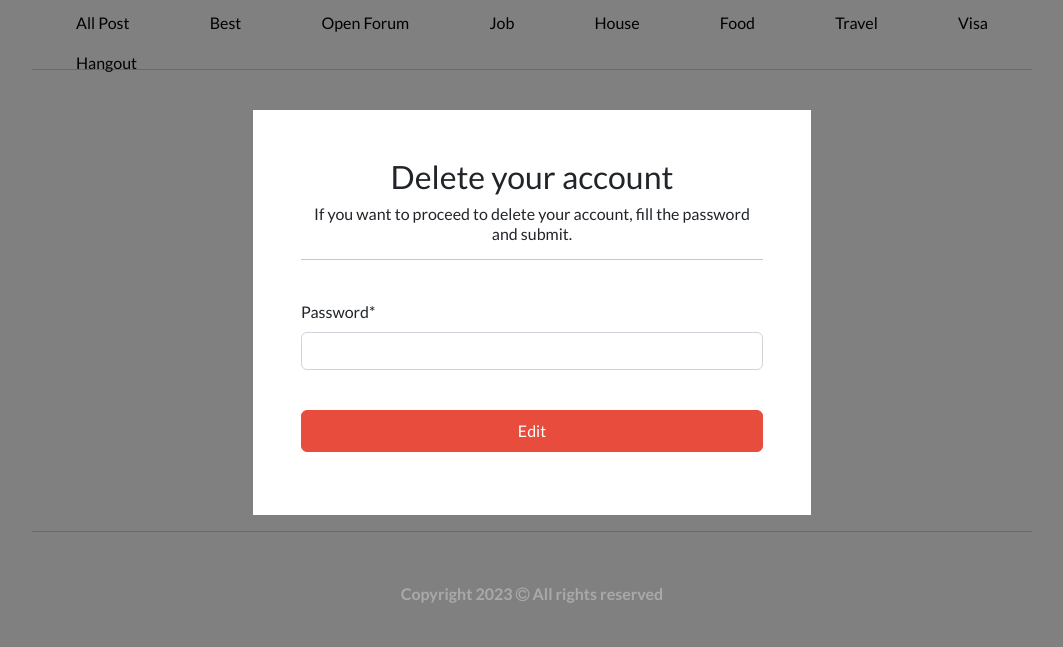
After one commit to ojg1993/CommuniTea, a Django app: page /accounts/delete-user in a window 1280 px wide. The commit adds this page. Shown: the part 153-800 px from the top of the page, without its empty margins (108-1171 px from the left). Run offline with Django 5.2, Linux system fonts and the light colour scheme; some libraries are stand-ins or nearby versions.

Commit message:
feat: implement user management
- Added updating & deleting user information logic in views.
- Added updating & deleting templates.
- Added PasswordConfirmationForm for the process of user deletion.
- Configured urls accordingly.

```diff
--- a/accounts/forms.py
+++ b/accounts/forms.py
@@ -30,3 +30,7 @@ class LoginForm(forms.Form):
         required=True,
         widget=forms.PasswordInput(attrs={"class": "form-control"}),
     )
+
+
+class PasswordConfirmationForm(forms.Form):
+    password = forms.CharField(required=True, widget=forms.PasswordInput())
--- a/accounts/templates/accounts/mypage.html
+++ b/accounts/templates/accounts/mypage.html
@@ -24,8 +24,8 @@
                     Manage Account
                 </button>
                 <ul class="dropdown-menu text-center">
-                    <li><a class="dropdown-item edit-item" href="#">Edit</a></li>
-                    <li><a class="dropdown-item delete-item" href="#">Delete</a></li>
+                    <li><a class="dropdown-item edit-item" href="{% url 'update-user' %}">Edit</a></li>
+                    <li><a class="dropdown-item delete-item" href="{% url 'delete-user' %}">Delete</a></li>
                 </ul>
             </div>
         </div>
--- /dev/null
+++ b/accounts/templates/accounts/registration/delete-user.html
@@ -0,0 +1,31 @@
+{% extends 'forum/base.html' %}
+{% load static %}
+{% load crispy_forms_tags %}
+
+{% block content %}
+    <style>
+        body{
+            background-color: grey;
+        }
+        .form-group {
+            margin-bottom: 15px;
+        }
+    </style>
+
+    <div class="container bg-white shadow-md p-5 form-layout w-50">
+        <h3 class="text-center"> Delete your account </h3>
+        <h6 class="text-center"> If you want to proceed to delete your account, fill the password and submit. </h6>
+        <hr>
+        <br>
+        <form method="POST" autocomplete="off" class="form-group ">
+            {% csrf_token %}
+            {{ form|crispy }}
+            <br>
+            <button type="submit" class="btn btn-danger navbar-btn text-white w-100 p-2">
+                Edit
+            </button>
+        </form>
+    </div>
+
+
+{% endblock %}
--- a/accounts/urls.py
+++ b/accounts/urls.py
@@ -7,6 +7,8 @@ from django.contrib.auth import views as auth_view
 urlpatterns = [
     # User
     path("register", views.register, name="register"),
+    path("update-user", views.update_user, name="update-user"),
+    path("delete-user", views.delete_user, name="delete-user"),
     path("user-login", views.user_login, name="user-login"),
     path("user-logout", views.user_logout, name="user-logout"),
     path("my-page", views.my_page, name="my-page"),
--- a/accounts/views.py
+++ b/accounts/views.py
@@ -3,6 +3,10 @@ from django.shortcuts import render, redirect
 from forum.models import Post, Comment
 from . import forms
 from .models import CustomUser
+
+# User info change / deletion
+from django.contrib.auth import update_session_auth_hash, logout
+from .forms import PasswordConfirmationForm
 
 # Login
 from django.contrib.auth.models import auth
@@ -10,6 +14,7 @@ from django.contrib.auth import authenticate
 
 # My page pagination
 from django.core.paginator import Paginator, PageNotAnInteger, EmptyPage
+
 
 # Email verification
 from django.contrib.sites.shortcuts import get_current_site
@@ -45,6 +50,33 @@ def register(request):
 
     context = {"form": form}
     return render(request, "accounts/registration/register.html", context=context)
+
+
+def update_user(request):
+    form = forms.RegisterUserForm(instance=request.user)
+
+    if request.method == "POST":
+        form = forms.RegisterUserForm(request.POST, instance=request.user)
+        if form.is_valid():
+            form.save()
+            update_session_auth_hash(request, request.user)
+            return redirect("my-page")
+
+    context = {"form": form}
+    return render(request, "accounts/registration/update-user.html", context=context)
+
+
+def delete_user(request):
+    form = PasswordConfirmationForm()
+    if request.method == "POST":
+        password = request.POST.get("password")
+        if request.user.check_password(password):
+            request.user.delete()
+            logout(request)
+            return redirect("home")
+        else:
+            pass
+    return render(request, "accounts/registration/delete-user.html", {"form": form})
 
 
 def user_login(request):
```
Also changed, not shown: accounts/templates/accounts/registration/update-user.html (added, +31 -0 lines).
